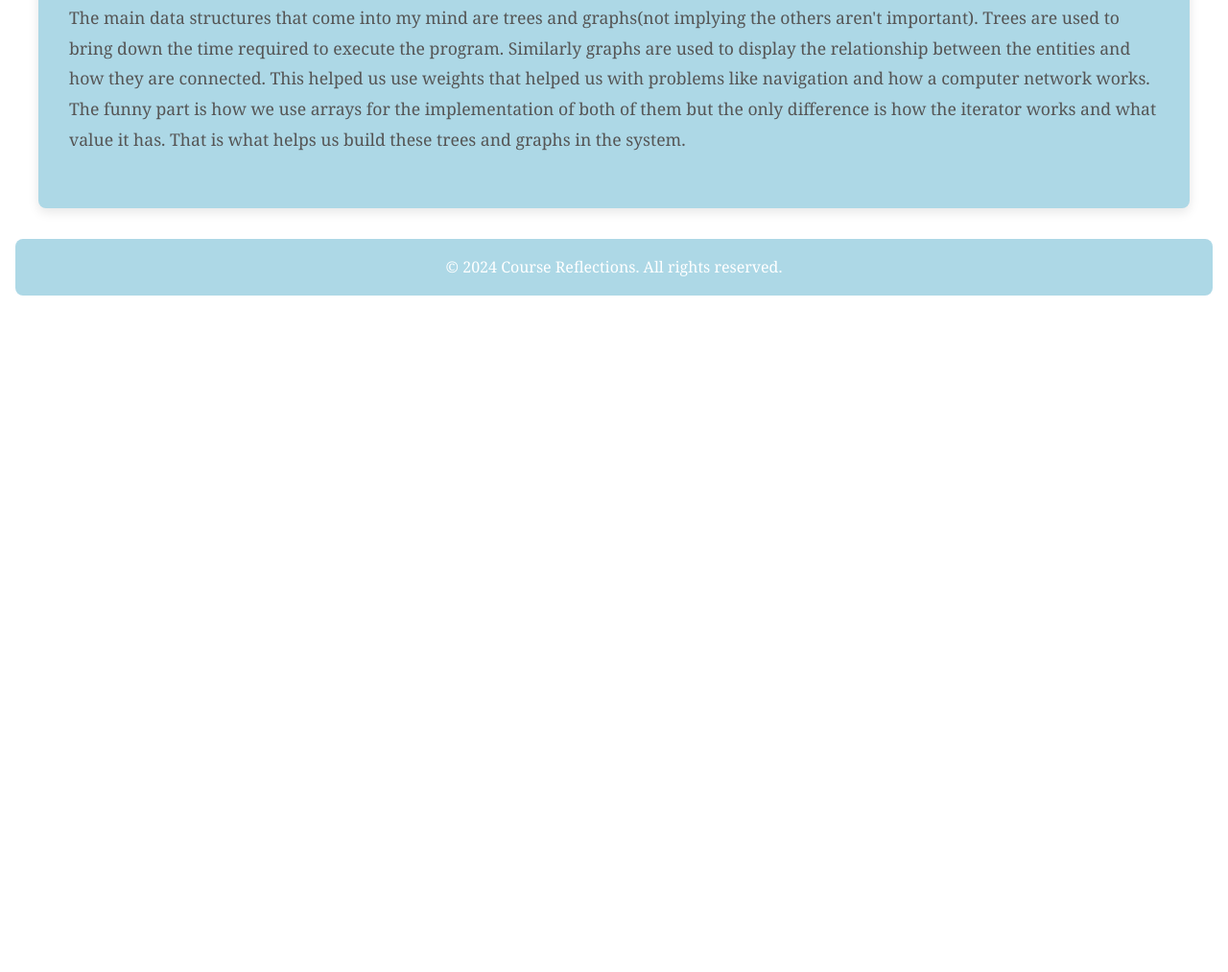
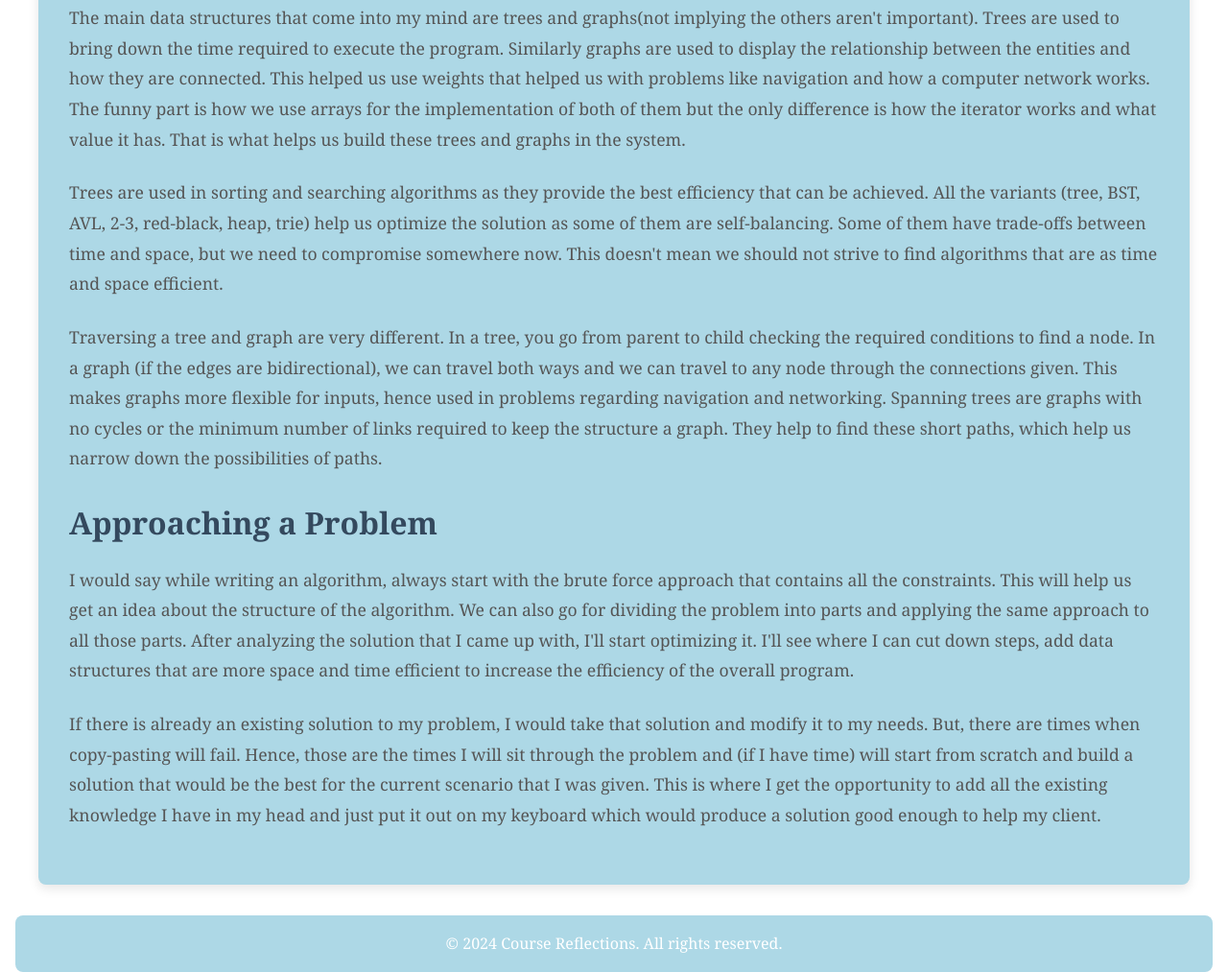
Before and after one commit to thanmayee-shetty/asthavyastha.github.io, a plain HTML site: page thanmayeer.html in a window 1280 px wide. Shown: the part 1233-2246 px from the top of the page at 96% size. Before the commit the page ends 1541 px from the top, so only its background shows below. Drawn offline with Linux system fonts and the light colour scheme.

Commit message:
Modified thanmayeer.html

```diff
--- a/thanmayeer.html
+++ b/thanmayeer.html
@@ -34,6 +34,16 @@
             <p>
                 The main data structures that come into my mind are trees and graphs(not implying the others aren't important). Trees are used to bring down the time required to execute the program. Similarly graphs are used to display the relationship between the entities and how they are connected. This helped us use weights that helped us with problems like navigation and how a computer network works. The funny part is how we use arrays for the implementation of both of them but the only difference is how the iterator works and what value it has. That is what helps us build these trees and graphs in the system.
             </p>
+            <p>Trees are used in sorting and searching algorithms as they provide the best efficiency that can be achieved. All the variants (tree, BST, AVL, 2-3, red-black, heap, trie) help us optimize the solution as some of them are self-balancing. Some of them have trade-offs between time and space, but we need to compromise somewhere now. This doesn't mean we should not strive to find algorithms that are as time and space efficient.</p>
+
+            <p>Traversing a tree and graph are very different. In a tree, you go from parent to child checking the required conditions to find a node. In a graph (if the edges are bidirectional), we can travel both ways and we can travel to any node through the connections given. This makes graphs more flexible for inputs, hence used in problems regarding navigation and networking. Spanning trees are graphs with no cycles or the minimum number of links required to keep the structure a graph. They help to find these short paths, which help us narrow down the possibilities of paths.</p>
+        </section>
+
+        <section>
+            <h2>Approaching a Problem</h2>
+            <p>I would say while writing an algorithm, always start with the brute force approach that contains all the constraints. This will help us get an idea about the structure of the algorithm. We can also go for dividing the problem into parts and applying the same approach to all those parts. After analyzing the solution that I came up with, I'll start optimizing it. I'll see where I can cut down steps, add data structures that are more space and time efficient to increase the efficiency of the overall program.</p>
+
+            <p>If there is already an existing solution to my problem, I would take that solution and modify it to my needs. But, there are times when copy-pasting will fail. Hence, those are the times I will sit through the problem and (if I have time) will start from scratch and build a solution that would be the best for the current scenario that I was given. This is where I get the opportunity to add all the existing knowledge I have in my head and just put it out on my keyboard which would produce a solution good enough to help my client.</p>
         </section>
     </main>
     <footer>
```
